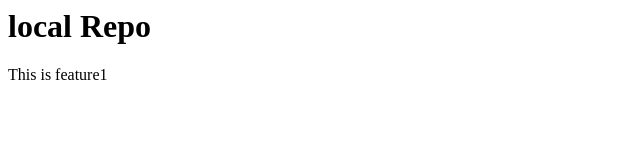
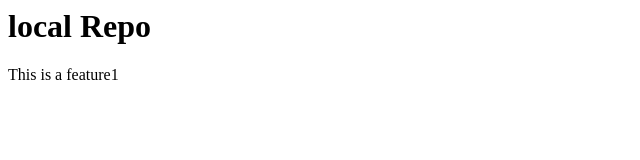
Before and after one commit to taqikazm00/localRepo, a plain HTML site: page index.html in a window 1280 px wide. Shown: the full height of the page, 0-640 px from the left. Drawn offline with Linux system fonts and the light colour scheme.

```diff
--- a/index.html
+++ b/index.html
@@ -1,2 +1,2 @@
 <h1>local Repo</h1>
-<p>This is feature1</p>
+<p>This is a feature1</p>
```
